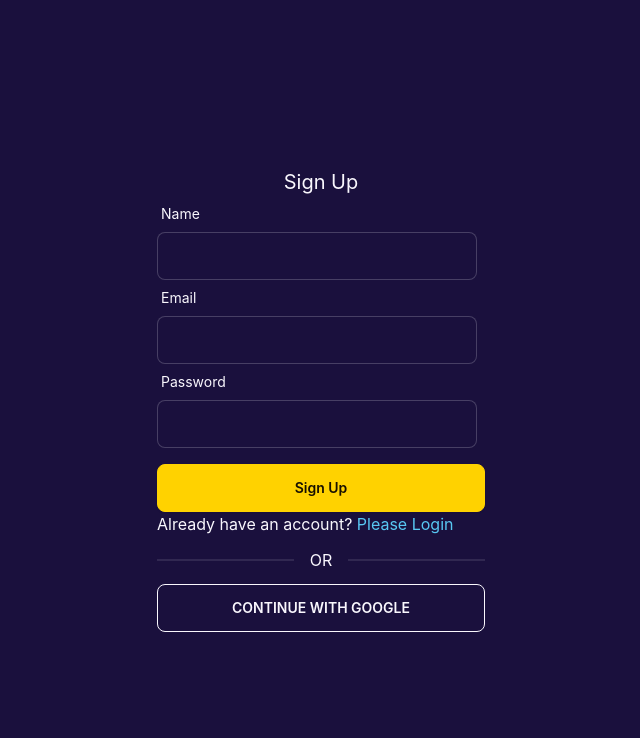
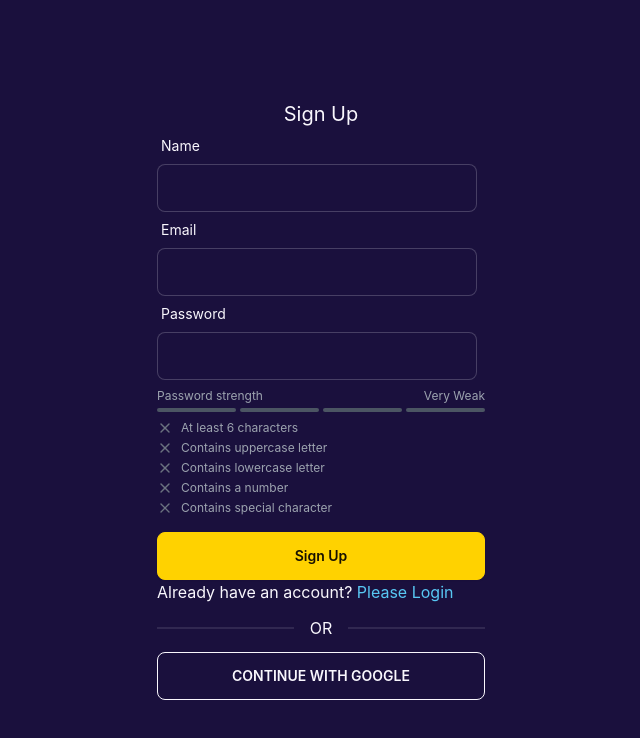
Before and after one commit to LaZyFee/Expense-Tracker-Client, a React (Create React App) app: page /signup in a window 1280 px wide. Shown: the top 738 px of the page, without its empty margins (319-959 px from the left). Built offline with nearby package versions, Linux system fonts and the light colour scheme.

Commit message:
UI updated

```diff
--- a/package.json
+++ b/package.json
@@ -8,11 +8,13 @@
     "@testing-library/react": "^13.4.0",
     "@testing-library/user-event": "^13.5.0",
     "axios": "^1.7.7",
+    "chart.js": "^4.4.4",
     "class-variance-authority": "^0.7.0",
     "daisyui": "^4.12.10",
     "framer-motion": "^11.5.6",
     "lucide-react": "^0.445.0",
     "react": "^18.3.1",
+    "react-chartjs-2": "^5.2.0",
     "react-dom": "^18.3.1",
     "react-helmet": "^6.1.0",
     "react-hook-form": "^7.53.0",
--- a/src/Pages/Shared/Home.js
+++ b/src/Pages/Shared/Home.js
@@ -33,7 +33,7 @@
                 </span>
             </h1>
             <h3 className="text-2xl mt-4"> Welcome to Expense Tracker</h3>
-            <h3 className="text-xl mt-2 text-primary"> Let's get started</h3>
+            <h3 className="text-xl mt-2 text-primary"> Let's Keep Track of what you are Spending</h3>
             <div className="flex gap-4 mt-4">
                 <Link to="/expense" className="btn btn-outline btn-secondary">Add expense</Link>
                 <Link to="/statics" className="btn btn-outline btn-secondary">Statics</Link>
--- a/src/Pages/Shared/UserProfile.js
+++ b/src/Pages/Shared/UserProfile.js
@@ -1,6 +1,7 @@
 import React, { useState } from 'react';
 import axios from 'axios';
 import { toast } from 'react-hot-toast';
+import PasswordStrengthMeter from '../UserAuthenticationPages/PasswordStrengthMeter';
 
 const UserProfile = () => {
     const user = JSON.parse(localStorage.getItem('user'));
@@ -8,6 +9,7 @@
     const [currentPassword, setCurrentPassword] = useState('');
     const [newPassword, setNewPassword] = useState('');
     const [isSubmitting, setIsSubmitting] = useState(false);
+    const [showPasswordStrength, setShowPasswordStrength] = useState(false);
 
     // Function to handle profile updates
     const handleSubmit = async (e) => {
@@ -93,7 +95,7 @@
                                 value={name}
                                 onChange={(e) => setName(e.target.value)}
                                 className="input input-bordered"
-                                placeholder={user.name} // Show old name as placeholder
+                                placeholder={user.name}
                                 required
                             />
                         </div>
@@ -131,9 +133,13 @@
                                 type="password"
                                 value={newPassword}
                                 onChange={(e) => setNewPassword(e.target.value)}
+                                onFocus={() => setShowPasswordStrength(true)}
+                                onBlur={() => setShowPasswordStrength(false)}
                                 className="input input-bordered"
                             />
                         </div>
+
+                        {showPasswordStrength && <PasswordStrengthMeter password={newPassword} />}
 
                         <div className="form-control mt-6">
                             <button className="btn btn-primary" type="submit" disabled={isSubmitting}>
--- /dev/null
+++ b/src/Pages/UserAuthenticationPages/PasswordStrengthMeter.js
@@ -0,0 +1,80 @@
+import { Check, X } from "lucide-react";
+
+const PasswordCriteria = ({ password }) => {
+    const criteria = [
+        { label: "At least 6 characters", met: password.length >= 6 },
+        { label: "Contains uppercase letter", met: /[A-Z]/.test(password) },
+        { label: "Contains lowercase letter", met: /[a-z]/.test(password) },
+        { label: "Contains a number", met: /\d/.test(password) },
+        { label: "Contains special character", met: /[^A-Za-z0-9]/.test(password) },
+    ];
+
+    return (
+        <div className="mt-2 space-y-1">
+            {criteria.map((item) => (
+                <div key={item.label} className="flex items-center text-xs">
+                    {item.met ? (
+                        <Check className="size-4 text-green-500 mr-2" />
+                    ) : (
+                        <X className="size-4 text-gray-500 mr-2" />
+                    )}
+                    <span className={item.met ? "text-green-500" : "text-gray-400"}>
+                        {item.label}
+                    </span>
+                </div>
+            ))}
+        </div>
+    );
+};
+
+const PasswordStrengthMeter = ({ password }) => {
+    const getStrength = (pass) => {
+        let strength = 0;
+        if (pass.length >= 6) strength++;
+        if (pass.match(/[a-z]/) && pass.match(/[A-Z]/)) strength++;
+        if (pass.match(/\d/)) strength++;
+        if (pass.match(/[^a-zA-Z\d]/)) strength++;
+        return strength;
+    };
+    const strength = getStrength(password);
+
+    const getColor = (strength) => {
+        if (strength === 0) return "bg-red-500";
+        if (strength === 1) return "bg-red-400";
+        if (strength === 2) return "bg-yellow-500";
+        if (strength === 3) return "bg-yellow-400";
+        return "bg-green-500";
+    };
+
+    const getStrengthText = (strength) => {
+        if (strength === 0) return "Very Weak";
+        if (strength === 1) return "Weak";
+        if (strength === 2) return "Fair";
+        if (strength === 3) return "Good";
+        return "Strong";
+    };
+
+    return (
+        <div className="mt-2">
+            <div className="flex justify-between items-center mb-1">
+                <span className="text-xs text-gray-400">Password strength</span>
+                <span className="text-xs text-gray-400">
+                    {getStrengthText(strength)}
+                </span>
+            </div>
+
+            <div className="flex space-x-1">
+                {[...Array(4)].map((_, index) => (
+                    <div
+                        key={index}
+                        className={`h-1 w-1/4 rounded-full transition-colors duration-300
+                ${index < strength ? getColor(strength) : "bg-gray-600"}
+              `}
+                    />
+                ))}
+            </div>
+            <PasswordCriteria password={password} />
+        </div>
+    );
+};
+export default PasswordStrengthMeter;
--- a/src/Pages/UserAuthenticationPages/SignUp.js
+++ b/src/Pages/UserAuthenticationPages/SignUp.js
@@ -3,10 +3,12 @@
 import { Link, useNavigate } from 'react-router-dom';
 import { useAuth } from '../../Authentication/auth';
 import { Helmet } from 'react-helmet';
+import PasswordStrengthMeter from './PasswordStrengthMeter';
 
 const SignUp = () => {
     const { register, handleSubmit, formState: { errors } } = useForm();
     const [signUpError, setSignUPError] = useState('');
+    const [password, setPassword] = useState('');
     const navigate = useNavigate();
     const { signup, isLoading, error } = useAuth();
 
@@ -31,29 +33,44 @@
                 <form onSubmit={handleSubmit(handleSignUp)}>
                     <div className="form-control w-full max-w-xs">
                         <label className="label"> <span className="label-text">Name</span></label>
-                        <input type="text" {...register("name", {
-                            required: "Name is required"
-                        })} className="input input-bordered w-full max-w-xs" />
+                        <input
+                            type="text"
+                            {...register("name", { required: "Name is required" })}
+                            className="input input-bordered w-full max-w-xs"
+                        />
                         {errors.name && <p className='text-red-500'>{errors.name.message}</p>}
                     </div>
 
                     <div className="form-control w-full max-w-xs">
                         <label className="label"> <span className="label-text">Email</span></label>
-                        <input type="email" {...register("email", {
-                            required: "Email is required"
-                        })} className="input input-bordered w-full max-w-xs" />
+                        <input
+                            type="email"
+                            {...register("email", { required: "Email is required" })}
+                            className="input input-bordered w-full max-w-xs"
+                        />
                         {errors.email && <p className='text-red-500'>{errors.email.message}</p>}
                     </div>
 
                     <div className="form-control w-full max-w-xs">
                         <label className="label"> <span className="label-text">Password</span></label>
-                        <input type="password" {...register("password", {
-                            required: "Password is required",
-                            minLength: { value: 6, message: "Password must be 6 characters long" },
-                            pattern: { value: /(?=.*[A-Z])(?=.*[!@#$&*])(?=.*[0-9])/, message: 'Password must have uppercase, number and special characters' }
-                        })} className="input input-bordered w-full max-w-xs" />
+                        <input
+                            type="password"
+                            {...register("password", {
+                                required: "Password is required",
+                                minLength: { value: 6, message: "Password must be 6 characters long" },
+                                pattern: {
+                                    value: /(?=.*[A-Z])(?=.*[!@#$&*])(?=.*[0-9])/,
+                                    message: 'Password must have uppercase, number and special characters'
+                                }
+                            })}
+                            className="input input-bordered w-full max-w-xs"
+                            onChange={(e) => setPassword(e.target.value)} // Capture the password input
+                        />
                         {errors.password && <p className='text-red-500'>{errors.password.message}</p>}
                     </div>
+
+                    {/* Render the PasswordStrengthMeter and pass the password to it */}
+                    <PasswordStrengthMeter password={password} />
 
                     <input className='btn btn-accent w-full mt-4' value="Sign Up" type="submit" disabled={isLoading} />
                     {signUpError && <p className='text-red-600'>{signUpError}</p>}
```
Also changed, not shown: 1 other file (tests, documents, lock files or other folders).
